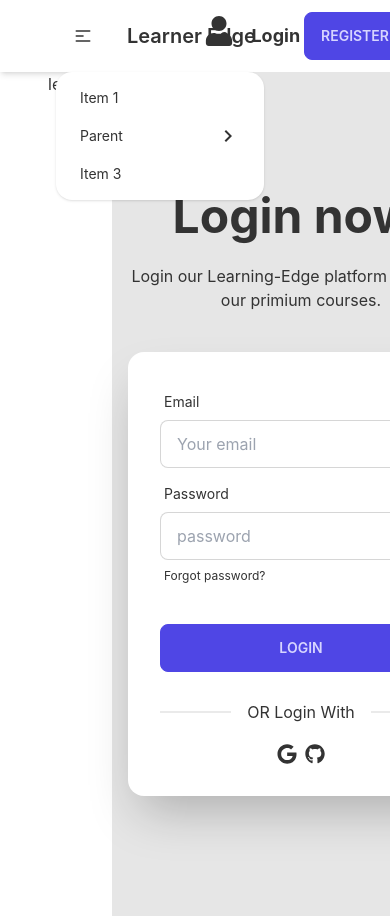
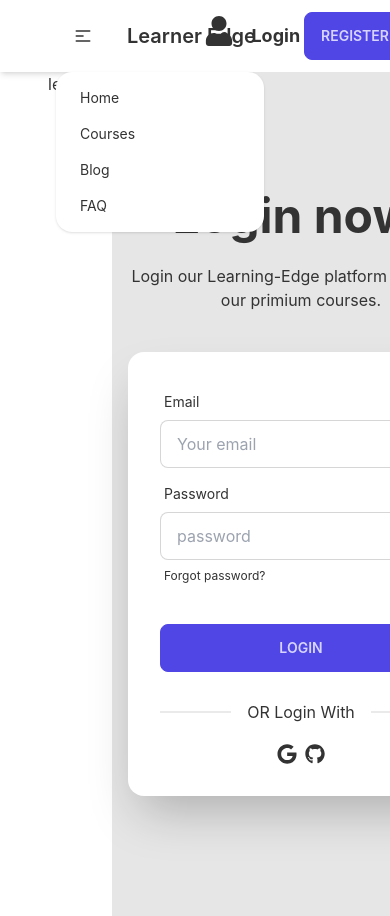
Before and after one commit to atiq100/learning-platform-client, a React (Create React App) app: page /login in a window 390 px wide. Both pictures are taken after a click on the label 83 px from the left and 36 px from the top of the page. Shown: the top 916 px of the page. Built offline with nearby package versions, Linux system fonts and the light colour scheme; no server answers.

Commit message:
add google sign in

```diff
--- /dev/null
+++ b/src/Pages/Blog/Blog.js
@@ -0,0 +1,11 @@
+import React from 'react';
+
+const Blog = () => {
+    return (
+        <div>
+
+        </div>
+    );
+};
+
+export default Blog;
--- /dev/null
+++ b/src/Pages/Faq/Faq.js
@@ -0,0 +1,11 @@
+import React from 'react';
+
+const Faq = () => {
+    return (
+        <div>
+
+        </div>
+    );
+};
+
+export default Faq;
--- a/src/Pages/LoginRegister/Login/Login.js
+++ b/src/Pages/LoginRegister/Login/Login.js
@@ -1,3 +1,4 @@
+import { GoogleAuthProvider } from 'firebase/auth';
 import React, { useContext, useState } from 'react';
 import toast from 'react-hot-toast';
 import { FaGoogle, FaGithub,  } from "react-icons/fa";
@@ -6,9 +7,11 @@ import { AuthContext } from '../../../context/AuthProvider/AuthProvider';
 
 const Login = () => {
     const [error,setError] = useState('')
-    const {signIn} = useContext(AuthContext);
+    const {signIn,providerLogin} = useContext(AuthContext);
     const navigate = useNavigate();
-    const location = useLocation()
+    const location = useLocation();
+
+    const googleProvider = new GoogleAuthProvider()
 
     const from = location.state?.from?.pathname || '/';
 
@@ -31,13 +34,25 @@ const Login = () => {
             }
 
 
-
-
         })
         .catch(error =>{
              console.error(error)
              setError(error.message)
             })
+    }
+    const handleGoogleSignIn=()=>{
+        providerLogin(googleProvider)
+        .then(result =>{
+            const user = result.user
+            if(user.emailVerified){
+                navigate(from,{replace: true})
+            }
+            else{
+               toast.error ("Your email is not varified.please verify your email")
+            }
+        })
+        .catch(error => console.log(error))
+
     }
     return (
         <div>
@@ -72,7 +87,7 @@ const Login = () => {
         <p>{error}</p>
         <div className="divider">OR Login With</div>
         <div className='flex justify-center text-xl'>
-            <FaGoogle className='mr-2'></FaGoogle>
+            <FaGoogle onClick={handleGoogleSignIn} className='mr-2'></FaGoogle>
             <FaGithub></FaGithub>
         </div>
       </form>
--- a/src/Pages/Shared/Header/Header.js
+++ b/src/Pages/Shared/Header/Header.js
@@ -36,50 +36,34 @@ const Header = () => {
             className="menu menu-compact dropdown-content mt-3 p-2 shadow bg-base-100 rounded-box w-52"
           >
             <li>
-              <a>Item 1</a>
-            </li>
-            <li tabIndex={0}>
-              <a className="justify-between">
-                Parent
-                <svg
-                  className="fill-current"
-                  xmlns="http://www.w3.org/2000/svg"
-                  width="24"
-                  height="24"
-                  viewBox="0 0 24 24"
-                >
-                  <path d="M8.59,16.58L13.17,12L8.59,7.41L10,6L16,12L10,18L8.59,16.58Z" />
-                </svg>
-              </a>
-              <ul className="p-2">
-                <li>
-                  <a>Submenu 1</a>
-                </li>
-                <li>
-                  <a>Submenu 2</a>
-                </li>
-              </ul>
-            </li>
-            <li>
-              <a>Item 3</a>
-            </li>
+            <Link to='/'>Home</Link>
+          </li>
+          <li>
+            <Link to='/courses'>Courses</Link>
+          </li>
+          <li>
+            <Link to='/blog'>Blog</Link>
+          </li>
+          <li>
+            <Link to='/faq'>FAQ</Link>
+          </li>
           </ul>
         </div>
-        <a className="btn btn-ghost normal-case text-xl">Learner Edge</a>
+        <Link className="btn btn-ghost normal-case text-xl">Learner Edge</Link>
       </div>
       <div className="navbar-center hidden lg:flex">
         <ul className="menu menu-horizontal p-0">
           <li>
-            <a>Home</a>
+            <Link to='/'>Home</Link>
           </li>
           <li>
-            <a>Courses</a>
+            <Link to='/courses'>Courses</Link>
           </li>
           <li>
-            <a>Blog</a>
+            <Link to='/blog'>Blog</Link>
           </li>
           <li>
-            <a>FAQ</a>
+            <Link to='/faq'>FAQ</Link>
           </li>
         </ul>
       </div>
```
Also changed, not shown: src/Routes/Routes.js (+15 -0 lines).
